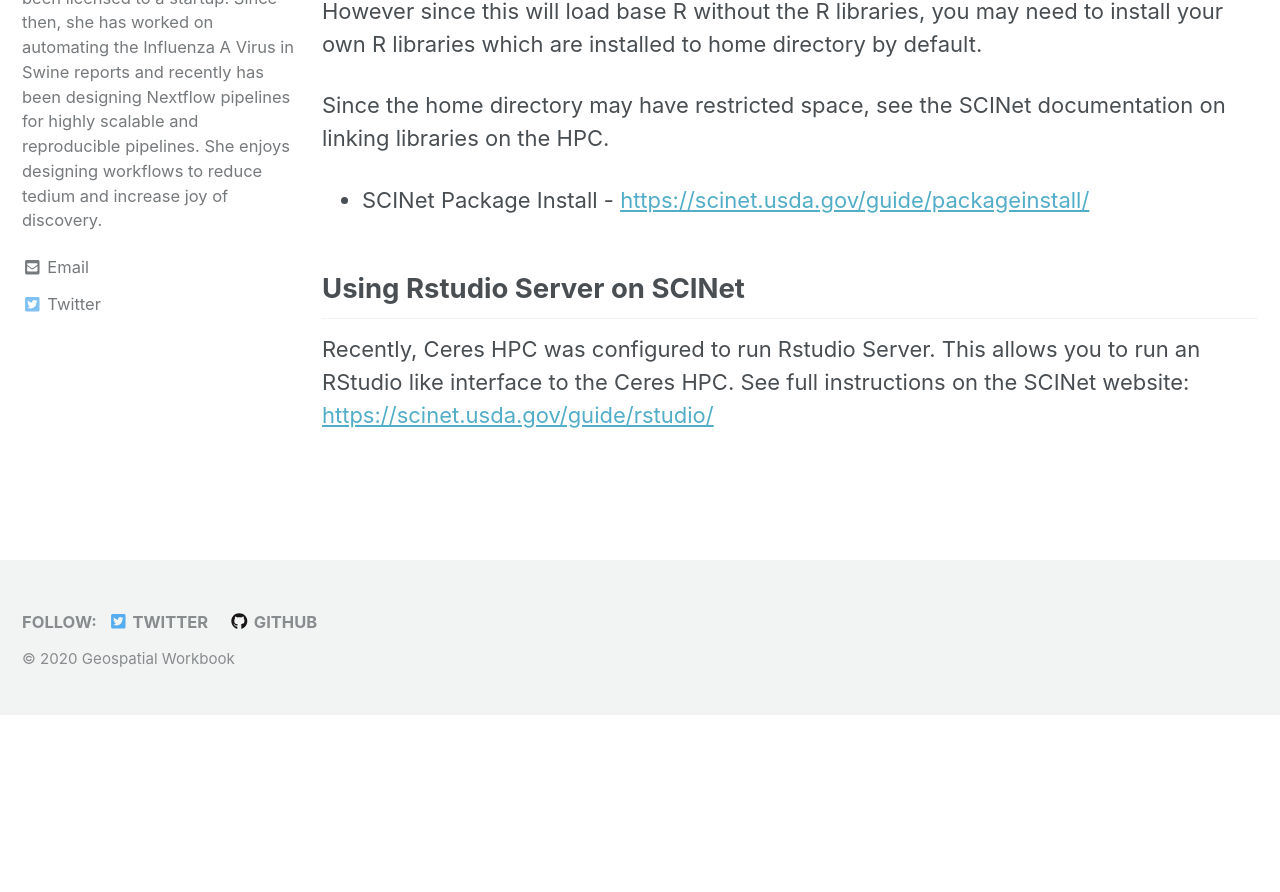
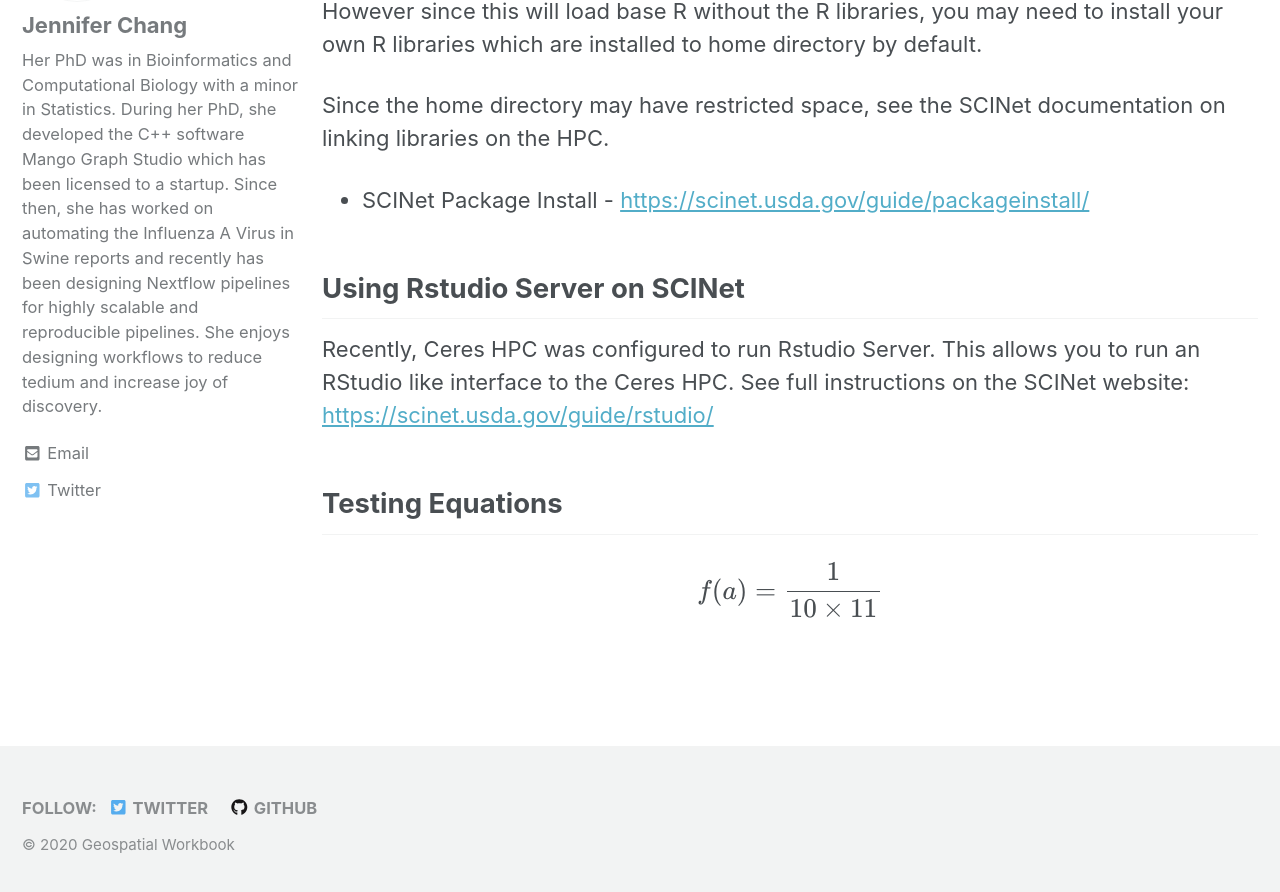
Before and after one commit to ISUgenomics/geospatialworkbook, a Jekyll site: the page built from Workshops/R_Setup.md, in a window 1280 px wide and 900 px high, scrolled down 5198 px. Shown: the top 892 px of the window. Built offline with Jekyll 4.4.1, drawn with Linux system fonts in a browser that asks for light colours; cached includes are drawn as plain includes; nearby versions of some CDN libraries; comment, search, counter and statistics services are not loaded; before the commit the page ends 5913 px from its top, so only the background shows below that.

Commit message:
mathjax attempt 2

```diff
--- a/Workshops/R_Setup.md
+++ b/Workshops/R_Setup.md
@@ -118,3 +118,7 @@
 ## Using Rstudio Server on SCINet
 
 Recently, Ceres HPC was configured to run Rstudio Server. This allows you to run an RStudio like interface to the Ceres HPC. See full instructions on the SCINet website: [https://scinet.usda.gov/guide/rstudio/](https://scinet.usda.gov/guide/rstudio/)
+
+## Testing Equations
+
+\\[f(a) = \frac{1}{10 \times 11}\\]
--- a/_includes/scripts.html
+++ b/_includes/scripts.html
@@ -32,10 +32,8 @@
         src="https://cdn.jsdelivr.net/npm/mathjax@3/es5/tex-mml-chtml.js">
 </script>
 
-<!-- Attempt to add mathjax
 {% if page.mathjax %}
 <script type="text/javascript" async
   src="https://cdnjs.cloudflare.com/ajax/libs/mathjax/2.7.6/MathJax.js?config=TeX-MML-AM_CHTML">
 </script>
 {% endif %}
--->
```
